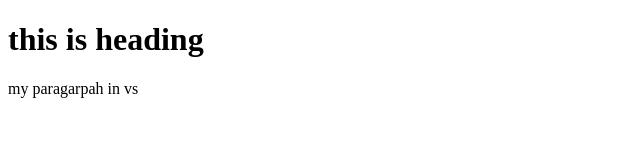
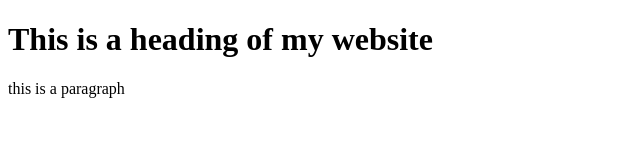
Before and after one commit to abdullahhchh/HTML-Course, a plain HTML site: page index.html in a window 1280 px wide. Shown: the whole page, without its empty margins (0-640 px from the left). Drawn offline with Linux system fonts and the light colour scheme.

Commit message:
Add files via upload

```diff
--- a/index.html
+++ b/index.html
@@ -2,13 +2,15 @@
 <html lang="en">
 <head>
     <meta charset="UTF-8">
+    <meta http-equiv="X-UA-Compatible" content="IE=edge">
     <meta name="viewport" content="width=device-width, initial-scale=1.0">
-    <title>Document</title>
+    <title>abdullah website</title>
 </head>
 <body>
-    <h1>this is heading </h1>
-    <p>my paragarpah  in vs  </p>
 
+    <h1>This is a heading of my website</h1>
+
+    <p>this is a paragraph</p>
 
 </body>
 </html>
```
